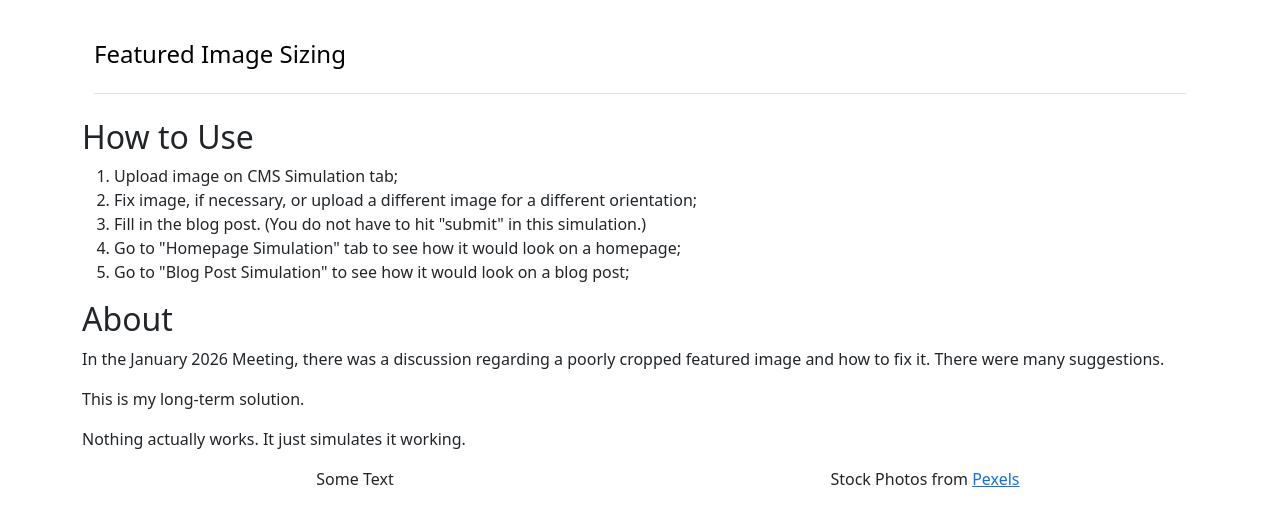
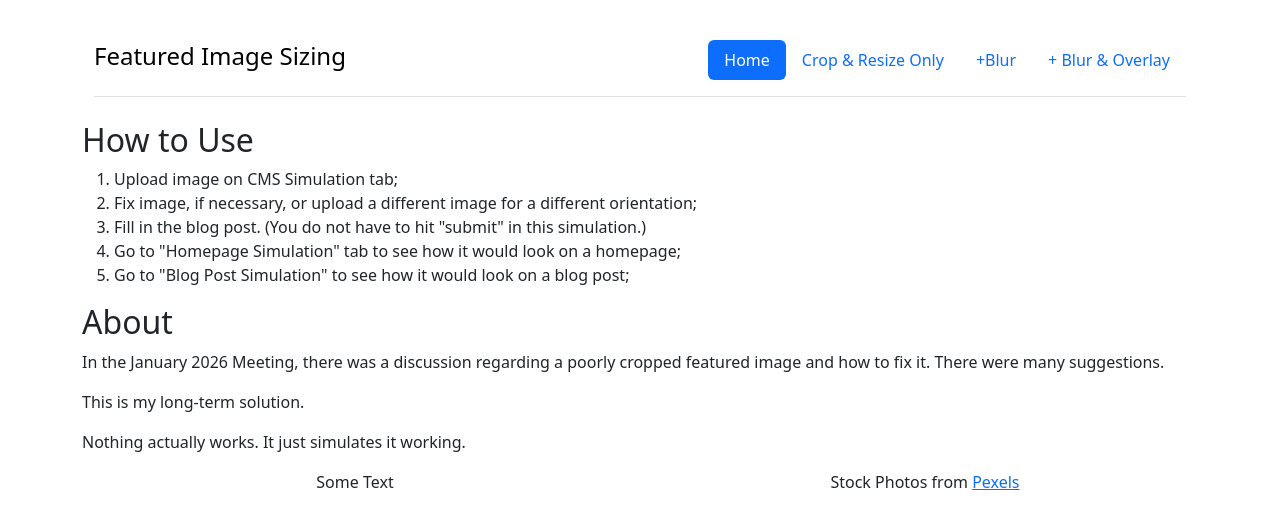
Before and after one commit to trainerkelly/featured-img-nextjs, a Next.js app: page / in a window 1280 px wide. Shown: the top 526 px of the page. Built offline with nearby package versions, Linux system fonts and the light colour scheme.

Commit message:
Update Header.jsx to React Bootstrap

```diff
--- a/components/Header.jsx
+++ b/components/Header.jsx
@@ -6,6 +6,8 @@ import {
   NavbarBrand,
   NavbarCollapse,
   NavbarToggle,
+  NavItem,
+  NavLink,
 } from "react-bootstrap";
 import Container from "react-bootstrap/Container";
 
@@ -20,46 +22,40 @@ export default function Header() {
         >
           <h1 className="fs-4">Featured Image Sizing</h1>
         </NavbarBrand>
-        <Nav>
-          <NavbarToggle>
-            <NavbarCollapse>
-              <ul className="nav nav-pills">
-                <li className="nav-item">
-                  <Link
+        <Nav className="nav nav-pills">
+          <NavItem className="nav-item">
+            <NavLink
               href="/"
               className={`nav-link ${pathname === "/" ? "active" : ""}`}
               aria-current="page"
             >
               Home
-                  </Link>
-                </li>
-                <li className="nav-item">
-                  <Link
+            </NavLink>
+          </NavItem>
+          <NavItem className="nav-item">
+            <NavLink
               href="/crop-resize-only"
               className={`nav-link ${pathname === "/crop-resize-only" ? "active" : ""}`}
             >
               Crop &amp; Resize Only
-                  </Link>
-                </li>
-                <li className="nav-item">
-                  <Link
+            </NavLink>
+          </NavItem>
+          <NavItem className="nav-item">
+            <NavLink
               href="/plus-blur"
               className={`nav-link ${pathname === "/plus-blur" ? "active" : ""}`}
             >
               +Blur
-                  </Link>
-                </li>
-                <li className="nav-item">
-                  <Link
+            </NavLink>
+          </NavItem>
+          <NavItem className="nav-item">
+            <NavLink
               href="/plus-blur-overlay"
               className={`nav-link ${pathname === "/plus-blur-overlay" ? "active" : ""}`}
             >
               + Blur &amp; Overlay
-                  </Link>
-                </li>
-              </ul>
-            </NavbarCollapse>
-          </NavbarToggle>
+            </NavLink>
+          </NavItem>
         </Nav>
       </header>
     </Container>
```
Lines whose indentation alone changed are shown as unchanged.
